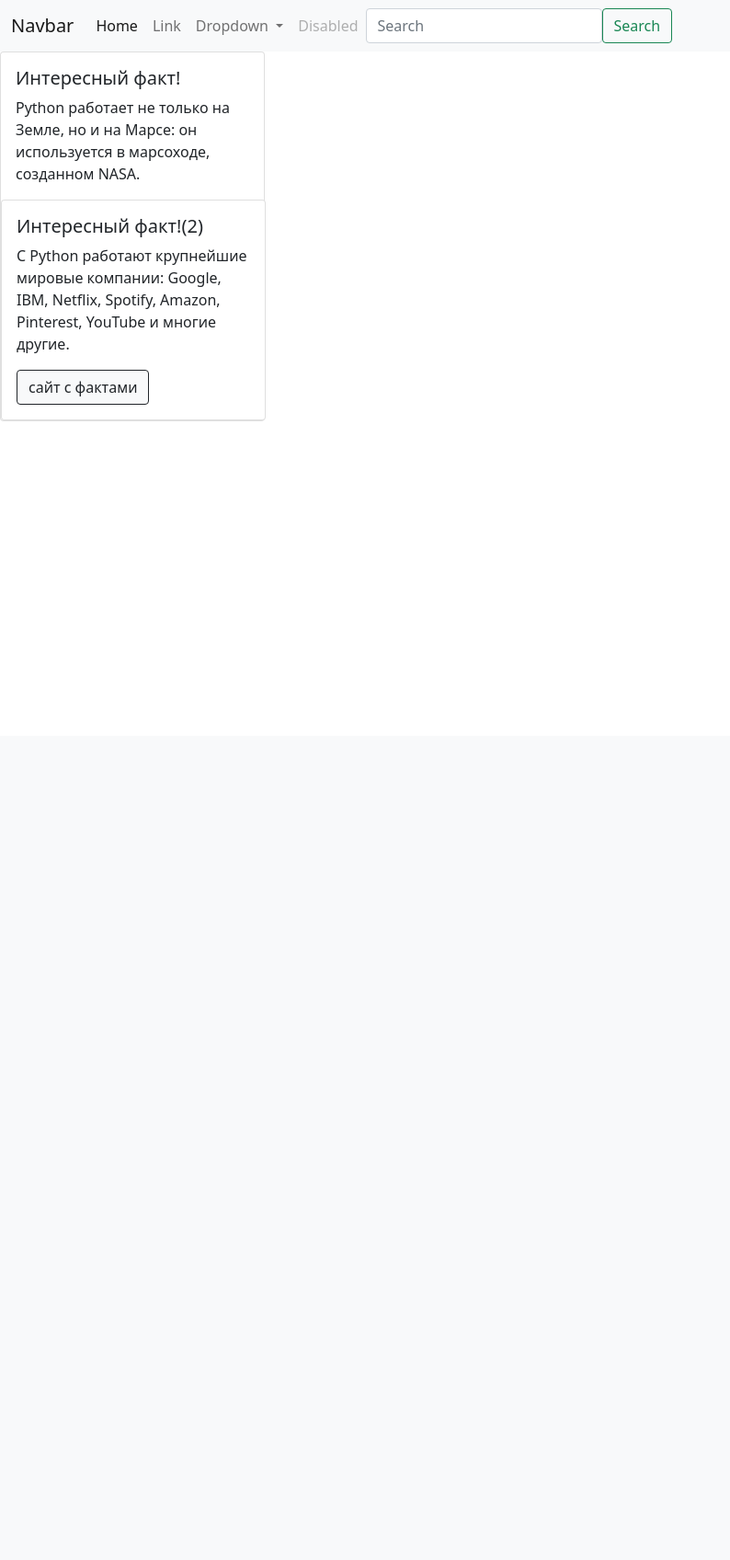
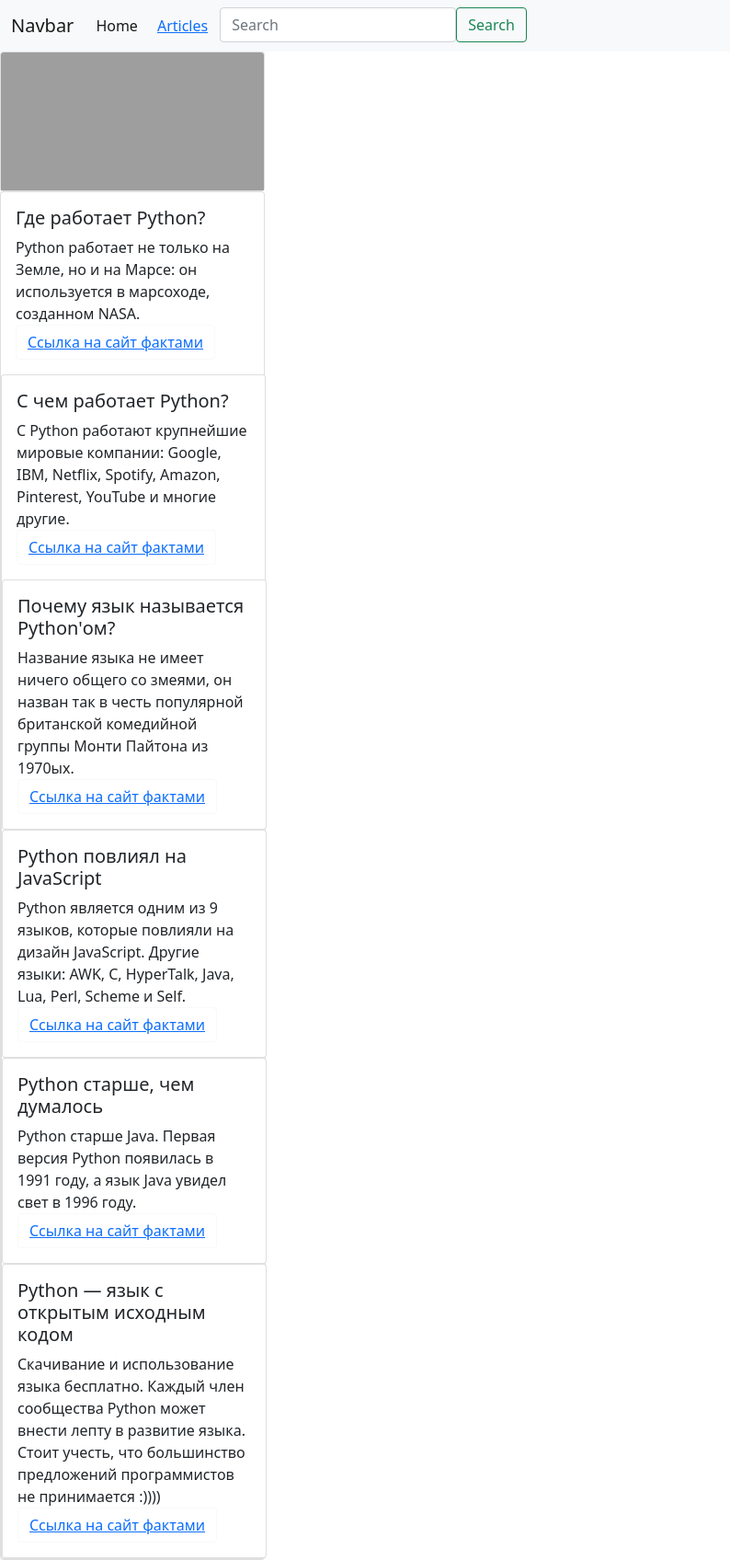
Before and after one commit to NikitaPazu/project, a Django app: template python_articles/templates/index.html in a window 1280 px wide. Shown: the whole page at 92% size, without its empty margins (0-794 px from the left). Before the commit the page ends 458 px from the top, so only its background shows below. Run offline with Django 4.2, Linux system fonts and the light colour scheme; the template is opened without the code that fills it, so the values that code supplies are empty; parts of the project's set-up code (start-up, migrations or seed data) failed here and were passed over; grey boxes are pictures that could not be loaded.

Commit message:
Поэксперементировал с оформлением сайта (2)

```diff
--- a/python_articles/python_articles/urls.py
+++ b/python_articles/python_articles/urls.py
@@ -22,5 +22,5 @@ urlpatterns = [
 from . import views
 path('', views.homePage),
 path('about/', views.index),
-path('new/<name>', views),
+path('home>', views.index),
 path('', views),
--- a/python_articles/templates/index.html
+++ b/python_articles/templates/index.html
@@ -17,24 +17,9 @@
         <li class="nav-item">
           <a class="nav-link active" aria-current="page" href="#">Home</a>
         </li>
-        <li class="nav-item">
-          <a class="nav-link" href="#">Link</a>
-        </li>
-        <li class="nav-item dropdown">
-          <a class="nav-link dropdown-toggle" href="#" id="navbarDropdown" role="button" data-toggle="dropdown" aria-expanded="false">
-            Dropdown
-          </a>
-          <ul class="dropdown-menu" aria-labelledby="navbarDropdown">
-            <li><a class="dropdown-item" href="#">Action</a></li>
-            <li><a class="dropdown-item" href="#">Another action</a></li>
-            <li><hr class="dropdown-divider"></li>
-            <li><a class="dropdown-item" href="#">Something else here</a></li>
-          </ul>
-        </li>
-        <li class="nav-item">
-          <a class="nav-link disabled" href="#" tabindex="-1" aria-disabled="true">Disabled</a>
-        </li>
-      </ul>
+        <button type="button" class="btn btn-outline-light"><a href="http://localhost:63342/python_articles/python_articles/templates/index.html?#">Articles<a> </button>
+<!--        <button type="button" class="btn btn-outline-light"><a href="m.vk.com/nik_pazushkin">Me<a> </button>-->
+<!--      </ul>-->
       <form class="d-flex">
         <input class="form-control mr-2" type="search" placeholder="Search" aria-label="Search">
         <button class="btn btn-outline-success" type="submit">Search</button>
@@ -42,20 +27,54 @@
     </div>
   </div>
 </nav>
+      <div class="card" style="width: 18rem;">
+  <img src="https://timeweb.com/ru/community/article/3c/3c0cefa6f99fda8d9596da474fc7e264.jpg" class="card-img-top" height=150 width=1200>
+  </div>
+</div>
 
 <div class="card" style="width: 18rem;">
 
+
   <div class="card-body">
-    <h5 class="card-title">Интересный факт!</h5>
+    <h5 class="card-title">Где работает Python?</h5>
     <p class="card-text">Python работает не только на Земле, но и на Марсе: он используется в марсоходе, созданном NASA. </p>
+    <button type="button" class="btn btn-outline-light"><a href="https://techrocks.ru/2020/06/27/15-facts-about-python-programming/">Ссылка на сайт фактами<a></button>
   </div>
 
     <div class="card" style="width: 18rem;">
   <div class="card-body">
-    <h5 class="card-title">Интересный факт!(2)</h5>
+    <h5 class="card-title">С чем работает Python?</h5>
     <p class="card-text"> С Python работают крупнейшие мировые компании: Google, IBM, Netflix, Spotify, Amazon, Pinterest, YouTube и многие другие. </p>
-    <button type="button" class="btn btn-light btn btn-outline-dark">сайт с фактами</button>
+    <button type="button" class="btn btn-outline-light"><a href="https://techrocks.ru/2020/06/27/15-facts-about-python-programming/">Ссылка на сайт фактами<a></button>
   </div>
+      <div class="card" style="width: 18rem;">
+  <div class="card-body">
+    <h5 class="card-title, class= font-weight-bolder" >Почему язык называется Python'ом?</h5>
+    <p class="card-text">Название языка не имеет ничего общего со змеями, он назван так в честь популярной британской комедийной группы Монти Пайтона из 1970ых.</p>
+    <button type="button" class="btn btn-outline-light"><a href="https://techrocks.ru/2020/06/27/15-facts-about-python-programming/">Ссылка на сайт фактами<a> </button>
+  </div>
+</div>
+        <div class="card" style="width: 18rem;">
+  <div class="card-body">
+    <h5 class="card-title, class= font-weight-bolder" >Python повлиял на JavaScript</h5>
+    <p class="card-text">Python является одним из 9 языков, которые повлияли на дизайн JavaScript. Другие языки: AWK,  C,  HyperTalk,  Java,  Lua,  Perl,  Scheme и Self.</p>
+    <button type="button" class="btn btn-outline-light"><a href="https://techrocks.ru/2020/06/27/15-facts-about-python-programming/">Ссылка на сайт фактами<a> </button>
+  </div>
+</div>
+  <div class="card" style="width: 18rem;">
+  <div class="card-body">
+    <h5 class="card-title, class= font-weight-bolder" >Python старше, чем думалось</h5>
+    <p class="card-text"> Python старше Java. Первая версия Python появилась в 1991 году, а язык Java увидел свет в 1996 году.</p>
+    <button type="button" class="btn btn-outline-light"><a href="https://techrocks.ru/2020/06/27/15-facts-about-python-programming/">Ссылка на сайт фактами<a> </button>
+  </div>
+</div>
+        <div class="card" style="width: 18rem;">
+  <div class="card-body">
+    <h5 class="card-title, class= font-weight-bolder" >Python — язык с открытым исходным кодом</h5>
+    <p class="card-text"> Скачивание и использование языка бесплатно. Каждый член сообщества Python может внести лепту в развитие языка. Стоит учесть, что большинство предложений программистов не принимается :))))</p>
+    <button type="button" class="btn btn-outline-light"><a href="https://techrocks.ru/2020/06/27/15-facts-about-python-programming/">Ссылка на сайт фактами<a> </button>
+  </div>
+</div>
 
 
 </div>
```
